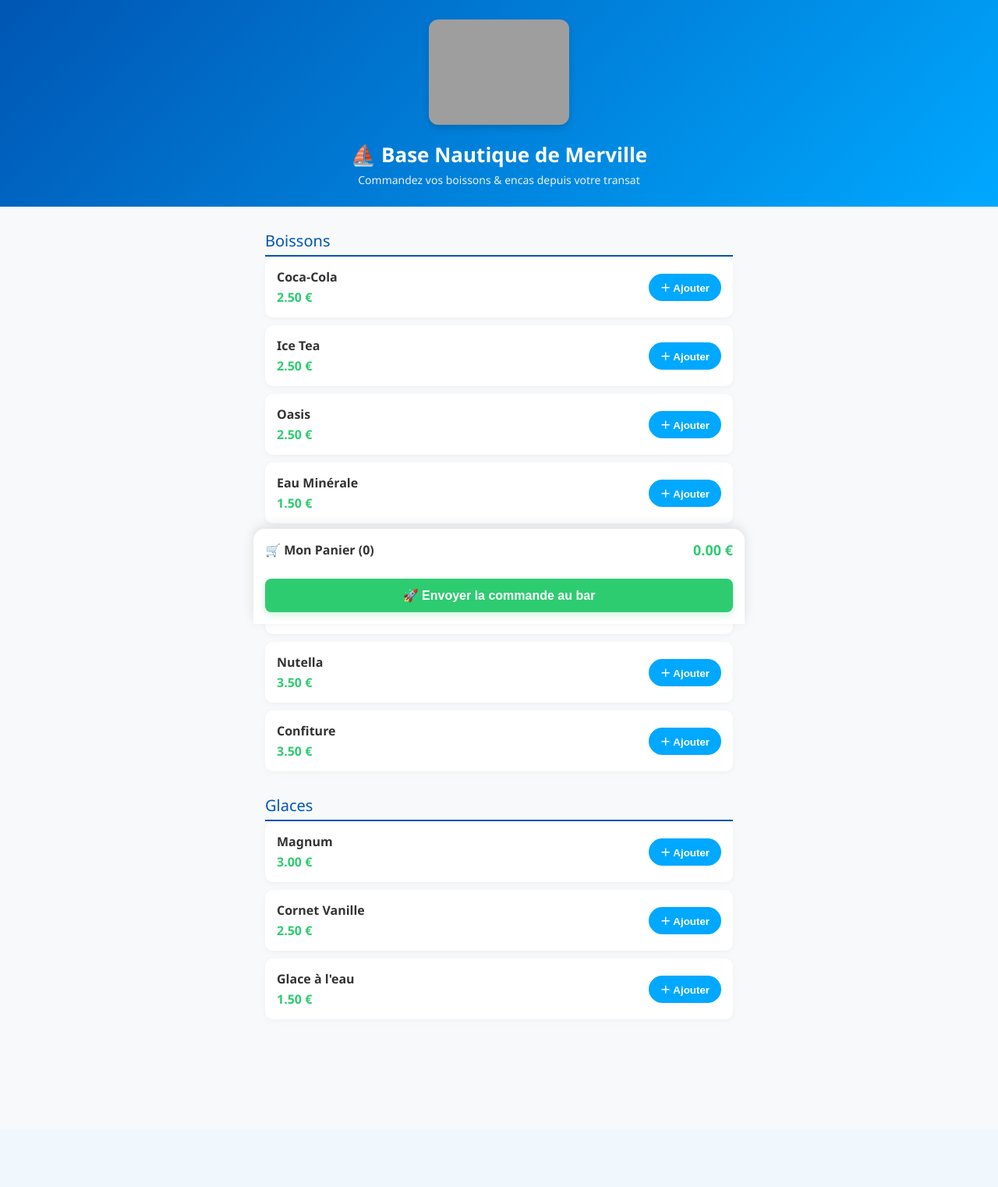
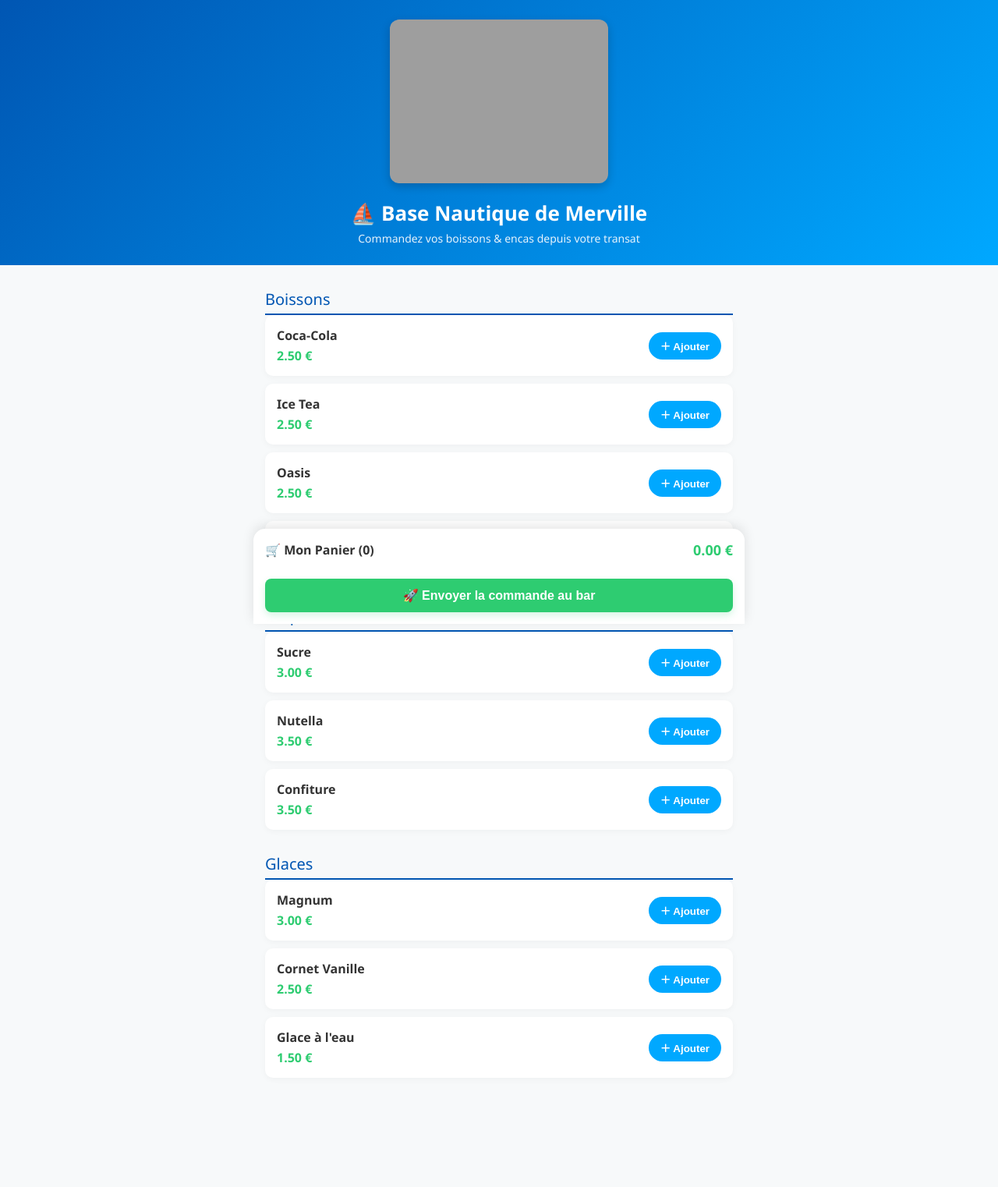
Before and after one commit to HugoLrdd/site_base_nautique, a Flask app: page / in a window 1280 px wide. Shown: the whole page at 78% size. Before the commit the page ends 1307 px from the top, so only its background shows below. Run offline with Flask 3, Linux system fonts and the light colour scheme; grey boxes are pictures that could not be loaded.

Commit message:
Update menu.html

```diff
--- a/templates/menu.html
+++ b/templates/menu.html
@@ -22,14 +22,14 @@
         .header h1 { margin: 0; font-size: 26px; }
         .header p { margin: 5px 0 0 0; opacity: 0.9; font-size: 14px; }
 
-        /* Style pour la photo de la base nautique */
+        /* 📸 Style ajusté pour une photo PLUS GRANDE */
         .header-img {
             width: 100%;
-            max-width: 180px;
+            max-width: 280px; /* Agrandi de 180px à 280px */
             height: auto;
             border-radius: 12px;
             margin-bottom: 15px;
-            box-shadow: 0 4px 10px rgba(0,0,0,0.15);
+            box-shadow: 0 4px 12px rgba(0,0,0,0.2);
             object-fit: cover;
         }
 
@@ -161,7 +161,8 @@
                         <span class="produit-nom">{{ p.nom }}</span>
                         <span class="produit-prix">{{ "%.2f" | format(p.prix) }} €</span>
                     </div>
-                    <button class="btn-ajouter" onclick="ajouterAuPanier('{{ p.nom }}', {{ p.prix }})">
+                    <!-- On passe maintenant le nom de la catégorie en plus au panier (ex: 'Crêpes') -->
+                    <button class="btn-ajouter" onclick="ajouterAuPanier('{{ p.nom }}', {{ p.prix }}, '{{ categorie }}')">
                         ＋ Ajouter
                     </button>
                 </div>
@@ -188,8 +189,16 @@
         // Le panier qui va stocker nos objets
         let panier = [];
 
-        function ajouterAuPanier(nom, prix) {
-            panier.push({ nom: nom, prix: prix });
+        function ajouterAuPanier(nom, prix, categorie) {
+            // Si c'est une boisson on affiche juste le nom, sinon on fusionne (ex: Crêpes - Confiture)
+            let nomComplet = nom;
+            if (categorie === "Crêpes" && !nom.toLowerCase().includes("crêpe")) {
+                nomComplet = "Crêpe " + nom;
+            } else if (categorie !== "Boissons" && categorie !== "Glaces") {
+                nomComplet = categorie + " - " + nom;
+            }
+
+            panier.push({ nom: nomComplet, prix: prix });
             mettreAJourAffichage();
         }
 
```
